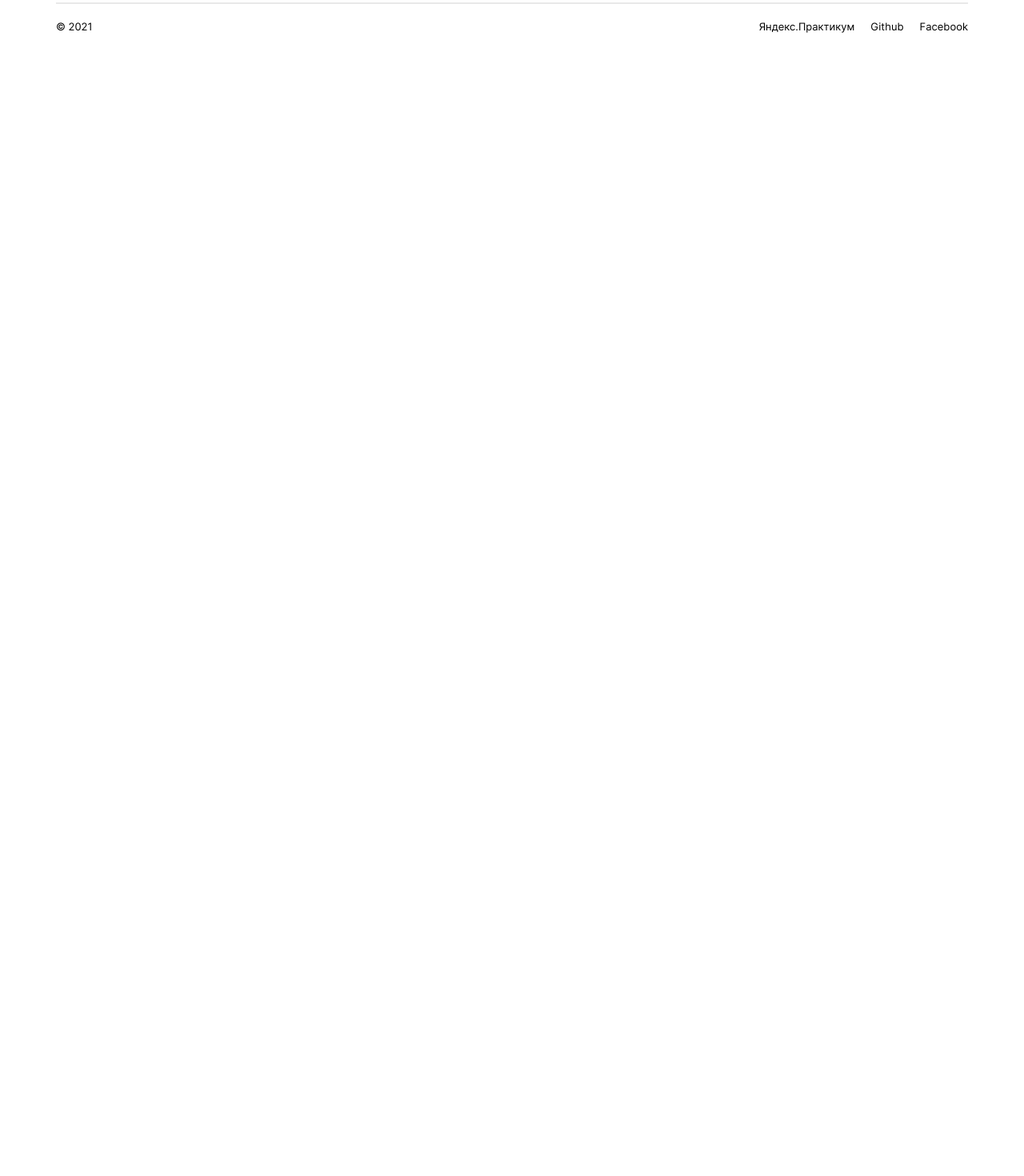
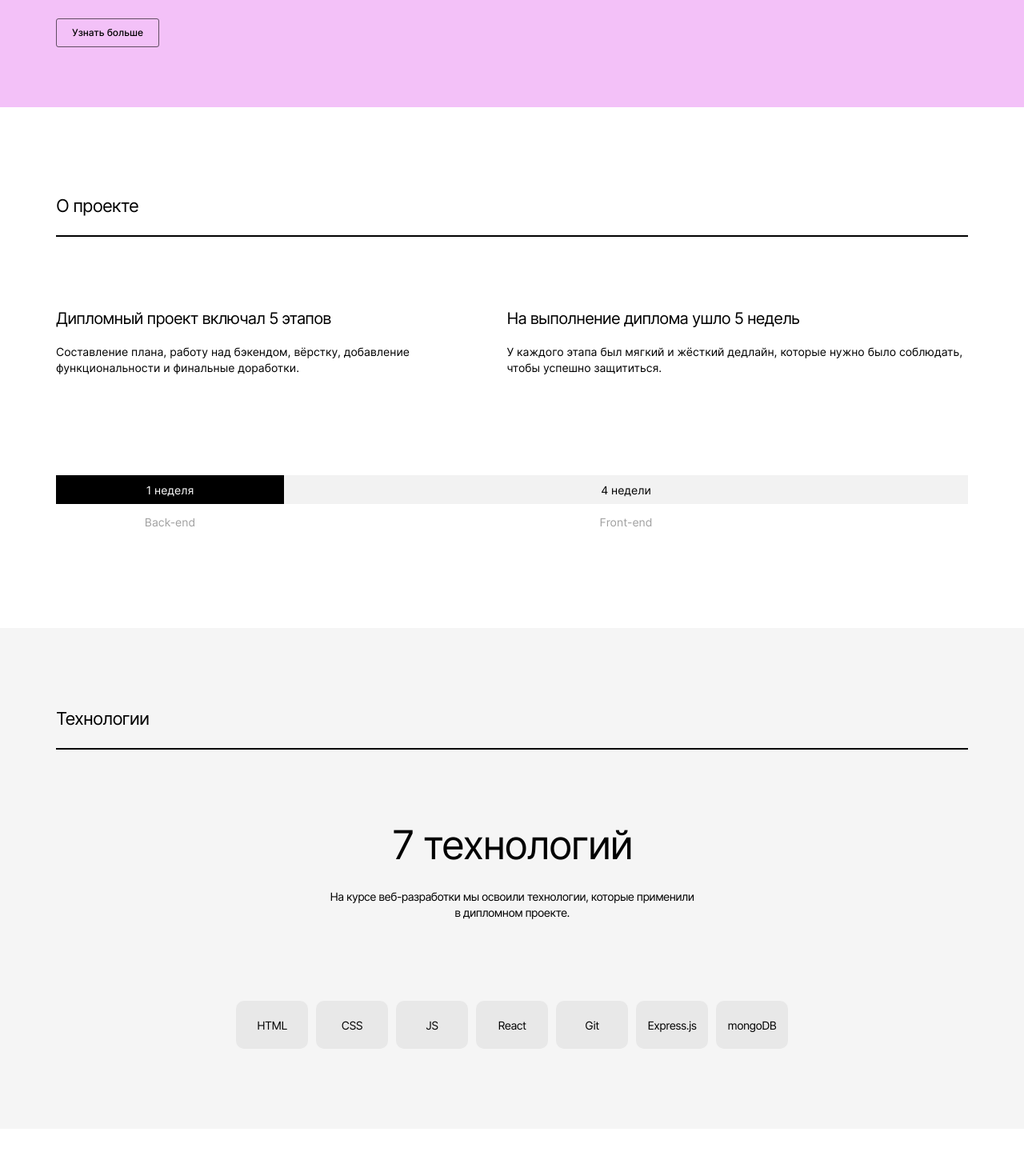
Before and after one commit to AnSkvortsova/movies-explorer-frontend, a React (Create React App) app: page / in a window 1280 px wide. Shown: the part 440-1910 px from the top of the page at 80% size. Before the commit the page ends 800 px from the top, so only its background shows below. Built offline with nearby package versions, Linux system fonts and the light colour scheme.

Commit message:
AboutProject Promo Techs

```diff
--- /dev/null
+++ b/src/components/AboutProject/AboutProject.css
@@ -0,0 +1,65 @@
+.aboutProject {
+  padding: 110px 0;
+}
+
+.aboutProject__title {
+  font-weight: 400;
+  font-size: 22px;
+  line-height: 27px;
+  letter-spacing: -0.04em;
+  margin: 0 0 23px 0;
+}
+
+.aboutProject__content {
+  margin: 70px 0 110px;
+}
+
+.aboutProject__contentTitle {
+  font-weight: 400;
+  font-size: 20px;
+  line-height: 24px;
+  letter-spacing: -0.04em;
+}
+
+.aboutProject__contentText {
+  font-weight: 400;
+  font-size: 14px;
+  line-height: 20px;
+}
+
+.aboutProject__grid {
+  display: grid;
+  grid-template-columns: 1fr 3fr;
+  grid-template-rows: 36px 45px;
+  align-self: center;
+}
+
+.aboutProject__week {
+  height: 36px;
+  display: flex;
+  justify-content: center;
+  align-items: center;
+  background-color: #000000;
+}
+.aboutProject__week_grey {
+  background-color: #F2F2F2;
+}
+
+.aboutProject__textBox {
+  font-weight: 400;
+  font-size: 14px;
+  line-height: 17px;
+  text-align: center;
+  margin: 0;
+}
+.aboutProject__textBox_white {
+  color: #FFFFFF;
+}
+.aboutProject__text {
+  font-weight: 400;
+  font-size: 14px;
+  line-height: 17px;
+  text-align: center;
+  color: #A0A0A0;
+  margin: 14px 0 0 0;
+}
--- /dev/null
+++ b/src/components/AboutProject/AboutProject.js
@@ -0,0 +1,32 @@
+export function AboutProject() {
+  return (
+    <article className="aboutProject app__section">
+      <h2 className="aboutProject__title">О проекте</h2>
+      <div className="app__lineB"></div>
+      <section className="app__flex">
+        <div className="aboutProject__content">
+          <h3 className="aboutProject__contentTitle">Дипломный проект включал 5 этапов</h3>
+          <p className="aboutProject__contentText">Составление плана, работу над бэкендом, вёрстку, добавление функциональности и финальные доработки.</p>
+        </div>
+        <div className="aboutProject__content">
+          <h3 className="aboutProject__contentTitle">На выполнение диплома ушло 5 недель</h3>
+          <p className="aboutProject__contentText">У каждого этапа был мягкий и жёсткий дедлайн, которые нужно было соблюдать, чтобы успешно защититься.</p>
+        </div>
+      </section>
+      <section className="aboutProject__grid">
+        <div className="aboutProject__weeks">
+          <div className="aboutProject__week">
+            <p className="aboutProject__textBox aboutProject__textBox_white">1 неделя</p>
+          </div>
+          <p className="aboutProject__text">Back-end</p>
+        </div>
+        <div className="aboutProject__weeks">
+          <div className="aboutProject__week aboutProject__week_grey">
+            <p className="aboutProject__textBox">4 недели</p>
+          </div>
+          <p className="aboutProject__text">Front-end</p>
+        </div>
+      </section>
+    </article>
+  );
+}
--- a/src/components/Main/Main.js
+++ b/src/components/Main/Main.js
@@ -1,4 +1,6 @@
 import { Promo } from '../Promo/Promo';
+import { AboutProject } from '../AboutProject/AboutProject';
+import { Techs } from '../Techs/Techs';
 
 export function Main() {
   return (
@@ -6,6 +8,10 @@ export function Main() {
       <div className="app app_color_pink">
         <Promo />
       </div>
+      <AboutProject />
+      <div className="app app_color_grey">
+        <Techs />
+      </div>
     </main>
   );
 }
--- a/src/components/Promo/Promo.css
+++ b/src/components/Promo/Promo.css
@@ -1,16 +1,48 @@
+.promo {
+  padding: 75px 0;
+}
+
 .promo__title {
+  width: 640px;
   font-weight: 400;
   font-size: 50px;
   line-height: 58px;
   color: #000000;
-  margin: 0;
+  margin: 0 0 36px;
 }
 
 .promo__subtitle {
+  width: 310px;
   font-weight: 400;
   font-size: 13px;
   line-height: 16px;
   color: #000000;
   mix-blend-mode: normal;
   opacity: 0.5;
+  margin: 0;
 }
+
+.promo__img {
+  width: 310px;
+  height: 304px;
+  margin-bottom: 84px;
+}
+
+.promo__button {
+  width: 129px;
+  height: 36px;
+  font-style: 500;
+  font-weight: 500;
+  font-size: 12px;
+  border: 1px solid rgba(0, 0, 0, 0.6);
+  box-sizing: border-box;
+  border-radius: 3px;
+  background-color: transparent;
+  outline: none;
+  padding: 0;
+}
+.promo__button:hover {
+  cursor: pointer;
+	opacity: 0.6;
+	transition: opacity 0.2s linear;
+}
--- a/src/components/Promo/Promo.js
+++ b/src/components/Promo/Promo.js
@@ -5,7 +5,7 @@ export function Promo() {
     <article className="promo app__section">
       <section className="app__flex">
         <div className="promo__text">
-          <h1 className="promo__title">Учебный проект студента факультета Веб-разработки.</h1>
+          <h1 className="promo__title">Учебный проект студента факультета <br /> Веб-разработки.</h1>
           <p className="promo__subtitle">Листайте ниже, чтобы узнать больше про этот проект и его создателя.</p>
         </div>
         <img className="promo__img" src={promoImg} alt="промо картинка" />
--- /dev/null
+++ b/src/components/Techs/Techs.css
@@ -0,0 +1,52 @@
+.techs {
+  padding: 100px 0;
+}
+
+.techs__title {
+  font-weight: 400;
+  font-size: 22px;
+  line-height: 27px;
+  letter-spacing: -0.04em;
+  margin: 0 0 23px 0;
+}
+
+.techs__importent {
+  font-weight: 400;
+  font-size: 50px;
+  line-height: 58px;
+  text-align: center;
+  letter-spacing: -0.04em;
+  margin: 90px 0 26px;
+}
+
+.techs__text {
+  width: 460px;
+  font-weight: 400;
+  font-size: 14px;
+  line-height: 20px;
+  letter-spacing: -0.04em;
+  text-align: center;
+  margin: 0 auto 100px;
+}
+
+.techs__list {
+  width: 690px;
+  display: grid;
+  grid-template-columns: repeat(7, 1fr);
+  grid-gap: 10px;
+  margin: 0 auto;
+}
+
+.techs__item {
+  width: 90px;
+  height: 60px;
+  display: flex;
+  justify-content: center;
+  align-items: center;
+  background: #E8E8E8;
+  border-radius: 10px;
+  font-weight: 400;
+  font-size: 14px;
+  line-height: 17px;
+  letter-spacing: -0.04em;
+}
--- /dev/null
+++ b/src/components/Techs/Techs.js
@@ -0,0 +1,19 @@
+export function Techs() {
+  return (
+    <article className="techs app__section">
+      <h2 className="techs__title">Технологии</h2>
+      <div className="app__lineB"></div>
+      <h3 className="techs__importent">7 технологий</h3>
+      <p className="techs__text">На курсе веб-разработки мы освоили технологии, которые применили в дипломном проекте.</p>
+      <div className="techs__list">
+        <div className="techs__item">HTML</div>
+        <div className="techs__item">CSS</div>
+        <div className="techs__item">JS</div>
+        <div className="techs__item">React</div>
+        <div className="techs__item">Git</div>
+        <div className="techs__item">Express.js</div>
+        <div className="techs__item">mongoDB</div>
+      </div>
+    </article>
+  );
+}
--- a/src/index.css
+++ b/src/index.css
@@ -4,5 +4,7 @@
 @import url(./components/App/App.css);
 
 @import url(./components/Promo/Promo.css);
+@import url(./components/AboutProject/AboutProject.css);
+@import url(./components/Techs/Techs.css);
 
 @import url(./components/Footer/Footer.css);
```
